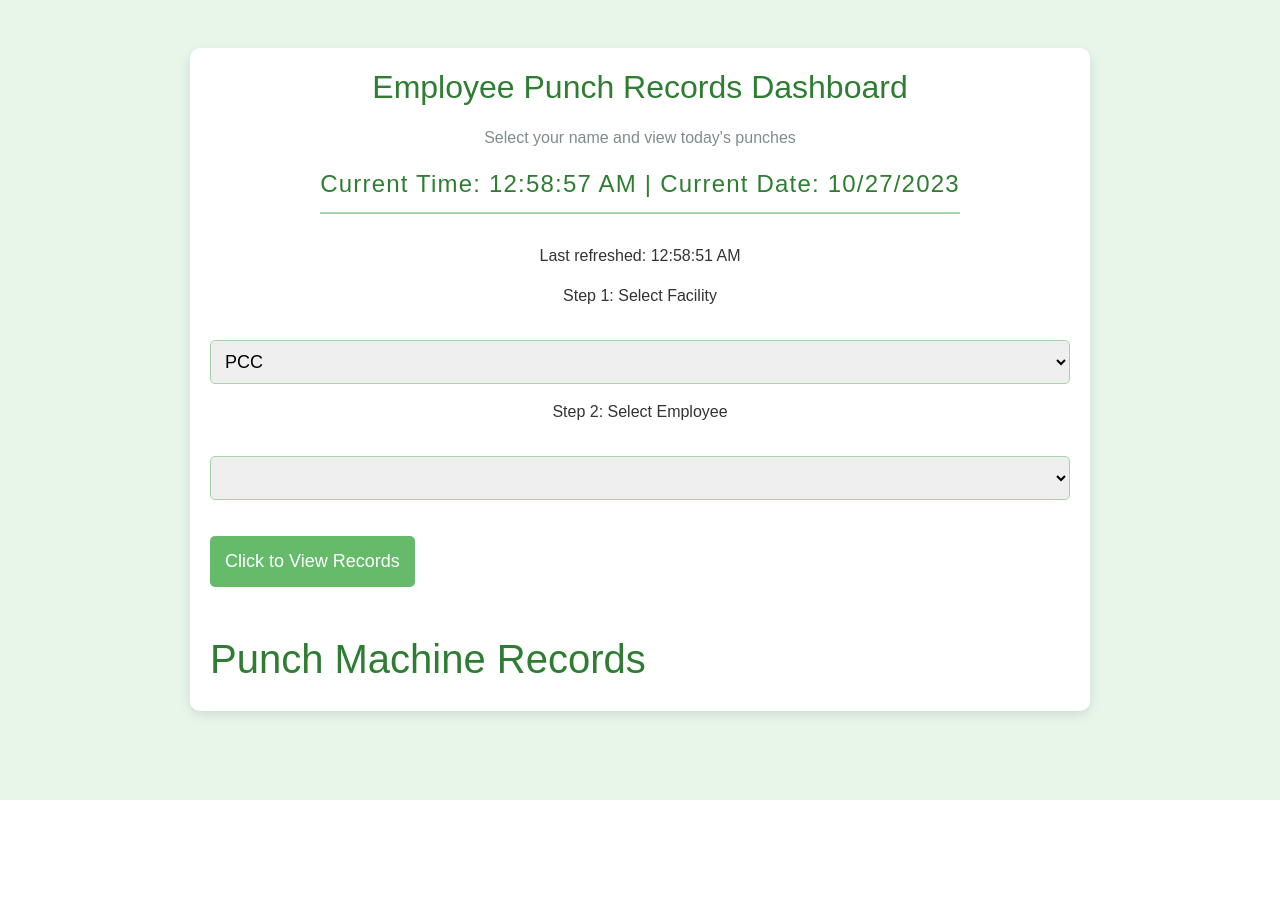
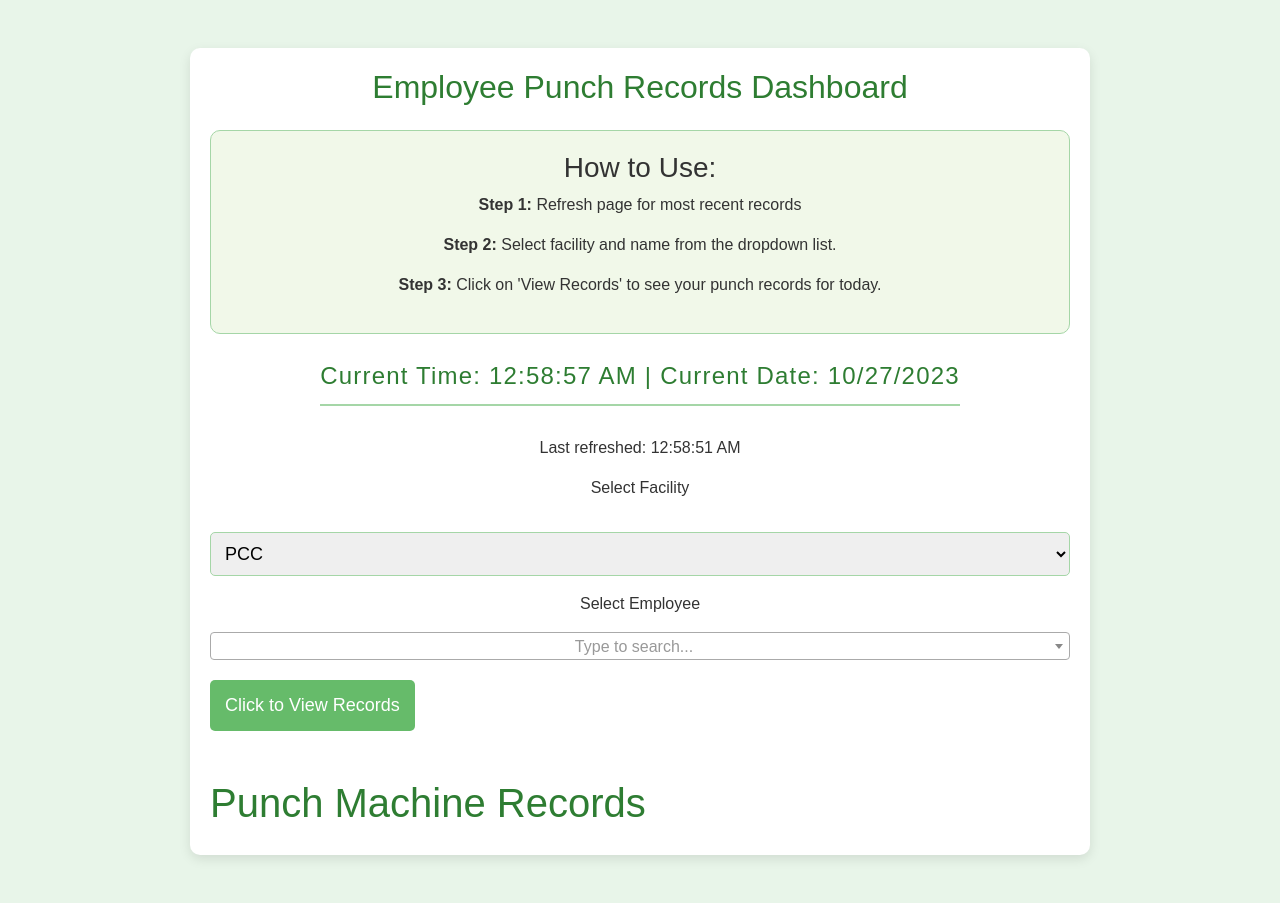
Before and after one commit to maxheva/maxheva.github.io, a Flask app: page / in a window 1280 px wide. Before the commit the page ends 800 px from the top, so only its background shows below. Run offline with Flask 3, Linux system fonts and the light colour scheme; data that the repository does not hold is empty; some libraries are stand-ins or nearby versions.

Commit message:
enhancements

```diff
--- a/static/css/styles.css
+++ b/static/css/styles.css
@@ -105,3 +105,10 @@ h2 {
         font-size: 1rem;
     }
 }
+
+.instruction-section {
+    padding: 20px;
+    border: 1px solid #a5d6a7; /* Light green border */
+    border-radius: 10px;
+    background-color: #f1f8e9; /* Very light green background */
+}
--- a/static/js/script.js
+++ b/static/js/script.js
@@ -3,6 +3,12 @@ document.addEventListener("DOMContentLoaded", function() {
     updateCurrentTimeDate();
     updateLastRefreshedTime();
     setInterval(updateCurrentTimeDate, 1000);  // Update current time and date every second
+
+    // Initialize select2 on employeeDropdown
+    $('#employeeDropdown').select2({
+        placeholder: 'Type to search...',
+        allowClear: true
+    });
 });
 
 const facilityToDeviceSNMapping = {
@@ -30,13 +36,21 @@ function populateEmployeeDropdown() {
 
                 const filteredByFacilityRecords = records.filter(record => relevantDeviceSNs.includes(record.DeviceSN));
                 const uniqueEmployeeNames = [...new Set(filteredByFacilityRecords.map(record => record.UserName))];
+                uniqueEmployeeNames.sort((a, b) => a.localeCompare(b));
 
                 employeeDropdown.innerHTML = ''; // Clear previous options
+                $('#employeeDropdown').select2('destroy');  // Destroy the current select2 instance
+
                 uniqueEmployeeNames.forEach(name => {
                     let option = document.createElement('option');
                     option.value = name;
                     option.textContent = name;
                     employeeDropdown.appendChild(option);
+                });
+
+                $('#employeeDropdown').select2({  // Re-initialize select2
+                    placeholder: 'Type to search...',
+                    allowClear: true
                 });
             });
 
@@ -111,9 +125,14 @@ function updateCurrentTimeDate() {
     }
 }
 
-// Button click event to display punch records
 const viewRecordsBtn = document.getElementById('viewRecordsBtn');
+const spinner = viewRecordsBtn.querySelector('.spinner-border');
 viewRecordsBtn.addEventListener('click', function() {
+    // Indicate loading
+    viewRecordsBtn.textContent = " Loading...";
+    spinner.style.display = 'inline-block';  // Show the spinner
+    viewRecordsBtn.disabled = true;
+
     const selectedFacility = document.getElementById('facilityDropdown').value;
     const relevantDeviceSNs = facilityToDeviceSNMapping[selectedFacility];
     const selectedEmployee = document.getElementById('employeeDropdown').value;
@@ -121,6 +140,19 @@ viewRecordsBtn.addEventListener('click', function() {
     fetchEmployeePunchRecords().then(records => {
         const filteredByFacilityRecords = records.filter(record => relevantDeviceSNs.includes(record.DeviceSN));
         displayPunchRecordsForEmployee(selectedEmployee, filteredByFacilityRecords);
+
+        // Revert button back to its original state
+        viewRecordsBtn.textContent = "Click to View Records";
+        spinner.style.display = 'none';  // Hide the spinner
+        viewRecordsBtn.disabled = false;
+
+    }).catch(error => {
+        console.error("Failed to fetch records:", error);
+
+        // If there's an error, revert button to its original state as well
+        viewRecordsBtn.textContent = "Click to View Records";
+        spinner.style.display = 'none';  // Hide the spinner
+        viewRecordsBtn.disabled = false;
     });
 });
 
--- a/templates/index.html
+++ b/templates/index.html
@@ -12,12 +12,17 @@
     <div class="container my-5">
         <div class="text-center mb-5">
             <h2>Employee Punch Records Dashboard</h2>
-            <p class="text-muted">Select your name and view today's punches</p>
+            <div class="instruction-section my-4">
+                <h3>How to Use:</h3>
+                <p><strong>Step 1:</strong> Refresh page for most recent records </p>
+                <p><strong>Step 2:</strong> Select facility and name from the dropdown list. </p>
+                <p><strong>Step 3:</strong> Click on 'View Records' to see your punch records for today.</p>
+            </div>
             <p id="current-time-date"></p>
             <p>Last refreshed: <span id="last-refreshed"></span></p>
 
             <!-- Instructions and dropdown for medical facilities -->
-            <p>Step 1: Select Facility</p>
+            <p>Select Facility</p>
             <select id="facilityDropdown" class="my-3">
                 <option value="PCC">PCC</option>
                 <option value="EC">EC</option>
@@ -32,11 +37,14 @@
             </select>
 
             <!-- Instructions and dropdown for employee names -->
-            <p>Step 2: Select Employee</p>
+            <p>Select Employee</p>
             <select id="employeeDropdown" class="my-3">
                 <!-- Options will be dynamically added here -->
             </select>
-            <button id="viewRecordsBtn" class="btn btn-primary">Click to View Records</button>
+            <button id="viewRecordsBtn" class="btn btn-primary">
+                <span class="spinner-border spinner-border-sm" role="status" aria-hidden="true" style="display: none;"></span>
+                Click to View Records
+            </button>
         </div>
         <div class="row">
             <div class="col-md-12">
```
